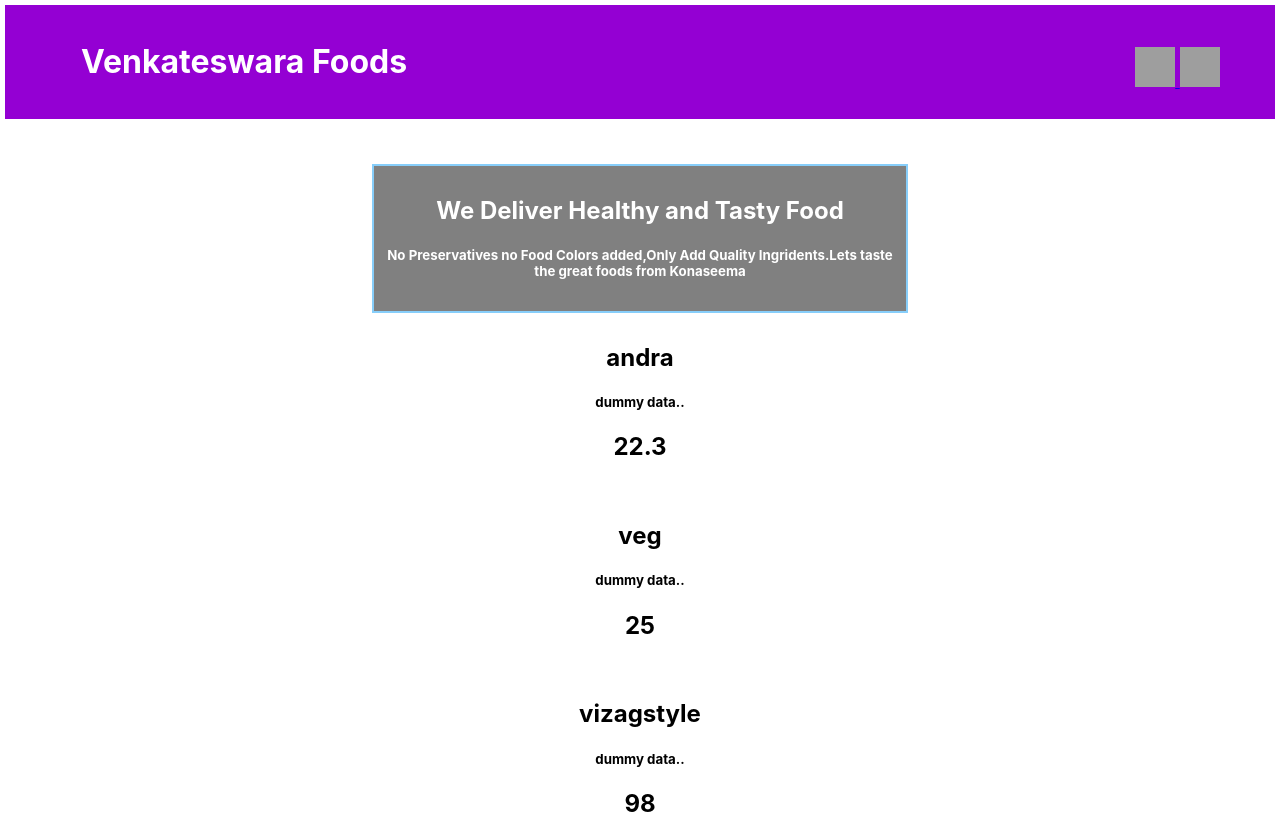
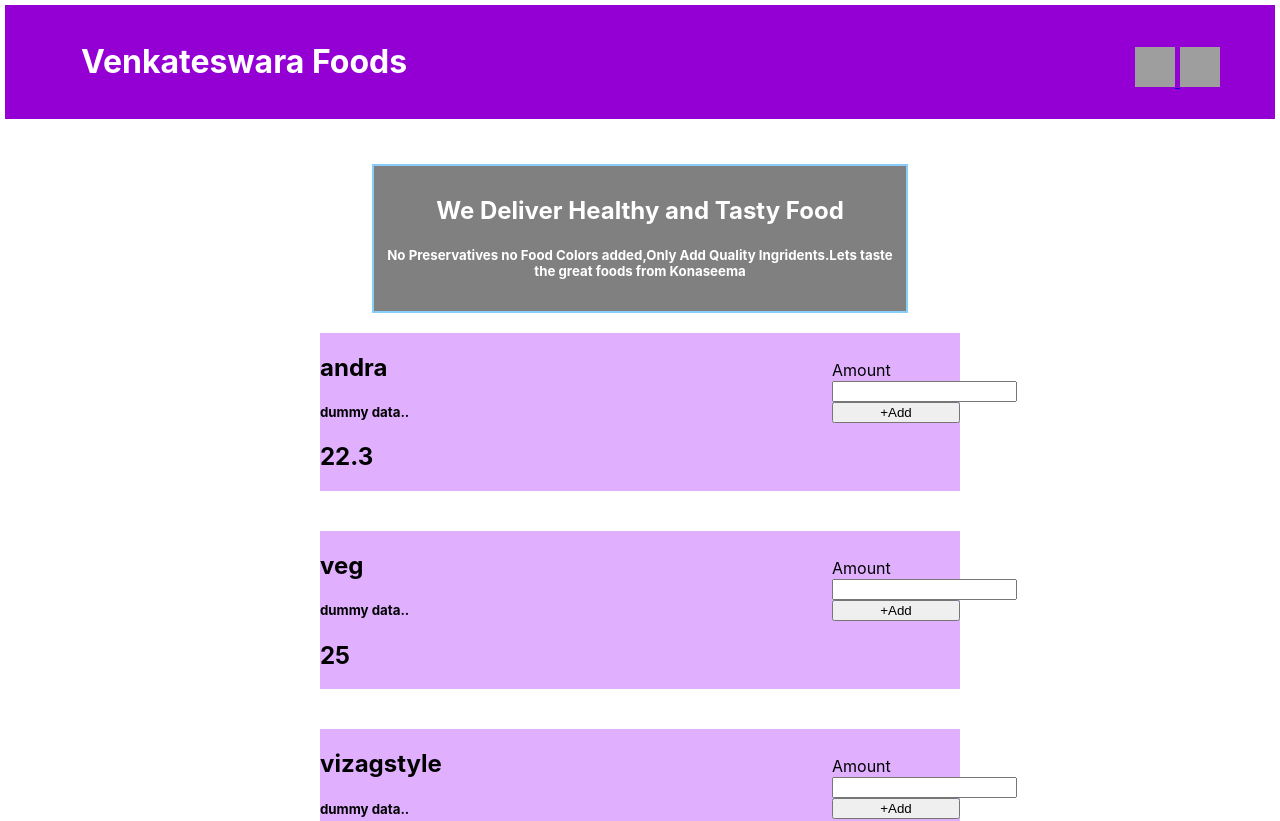
Before and after one commit to mutyalasrinivas/restaurant_website, a React (Create React App) app: page / in a window 1280 px wide. Shown: the top 821 px of the page. Built offline with nearby package versions, Linux system fonts and the light colour scheme; grey boxes are pictures that could not be loaded.

Commit message:
form added

```diff
--- a/src/components/Layout/HeaderStyles.css
+++ b/src/components/Layout/HeaderStyles.css
@@ -7,9 +7,7 @@
      display:flex;
      flex-wrap:wrap
 }
-.header_left{
 
-}
 .header_right{
     width:10%;
     height:30px;
--- a/src/components/Meals/Body.jsx
+++ b/src/components/Meals/Body.jsx
@@ -3,7 +3,7 @@ import Meal from "./Meal";
     const meals=[{id:'m1',title:'andra',description:'dummy data..',price:22.3},{id:'m2',title:'veg',description:'dummy data..',price:25},{id:'m3',title:'vizagstyle',description:'dummy data..',price:98},{id:'m4',title:'kerala',description:'dummy data..',price:29},{id:'m5',title:'telangana',description:'dummy data..',price:45},{id:'m6',title:'ko',description:'dummy data..',price:2.3},{id:'m7',title:'tamil',description:'dummy data..',price:22.3}]
 const Body=()=>{
     return(
-        <div>
+        <div style={{display:"flex",flexDirection:"column",alignItems:"center"}} >
 
             {meals.map((meal)=><Meal key={meal.id} title={meal.title} description={meal.description} price={meal.price} />)}
         </div>
--- a/src/components/Meals/Meal.jsx
+++ b/src/components/Meals/Meal.jsx
@@ -1,10 +1,16 @@
 import React from "react";
+import MealItemForm from "./MealItemForm";
 
 const Meal=({title,description,price})=>{
-   return  <div style={{padding:'10px',textAlign:'center', border:'2px'}}>
+   return <div style={{ display:"flex",flexWrap:"wrap",justifyContent:"space-between",alignItems:"baseline",backgroundColor:'#E0B0FF',margin:"20px",width:"50%"}}>
+     <div>
         <h2>{title}</h2>
         <h5>{description}</h5>
         <h2>{price}</h2>
+     </div>
+     <div style={{width:"20%"}}>
+        <MealItemForm/>
+     </div>
     </div>
 }
 
--- /dev/null
+++ b/src/components/Meals/MealItemForm.jsx
@@ -0,0 +1,17 @@
+import React from "react";
+
+const MealItemForm=()=>{
+    const handleSubmit=()=>{
+
+    }
+  return(
+    <>
+    <form style={{display:"flex",flexDirection:"column" }} onSubmit={handleSubmit}>
+        <label for="amount">Amount
+       <input type="number" name="amount" /></label>
+       <button type="submit">+Add</button>
+    </form>
+    </>
+  )
+}
+export default MealItemForm;
```
